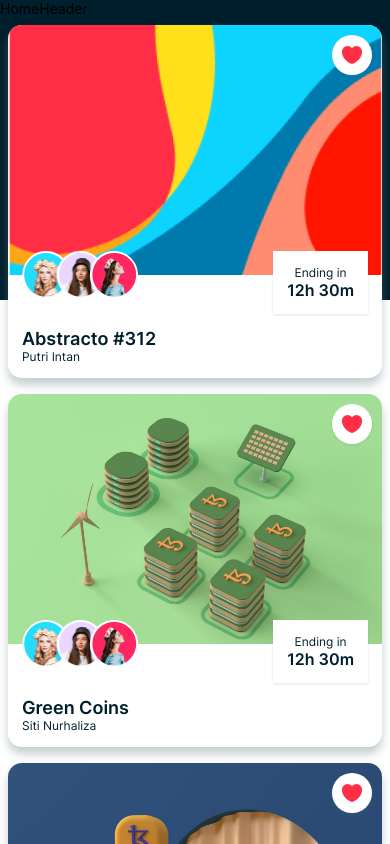
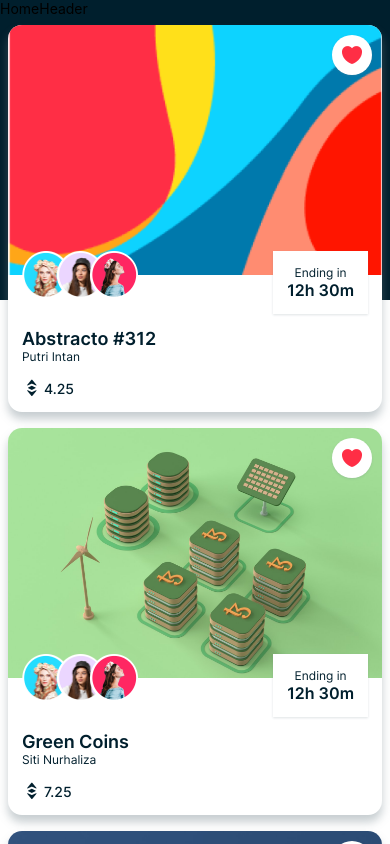
Before and after one commit to tbanj/nft_marketplace, a React Native app: screen /Home in a window 390 px wide. Shown: the top 844 px of the page. Built offline with nearby package versions, Linux system fonts and the light colour scheme.

Commit message:
nftcard implemented with image

```diff
--- a/components/NFTCard.js
+++ b/components/NFTCard.js
@@ -37,8 +37,13 @@
           <NFTTitle title={data.name} subTitle={data.creator} titleSize={SIZES.large} subTitleSize={SIZES.small}/>
 
           <View style={{
-            marginTop:SIZES.small.font,
-          }}></View>
+            marginTop:SIZES.font,
+            flexDirection: 'row',
+            justifyContent:'space-between',
+            alignItems: 'center',
+          }}>
+            <EthPrice price={data.price}/>
+          </View>
         </View>
     </View>
   )
--- a/components/SubInfo.js
+++ b/components/SubInfo.js
@@ -19,10 +19,15 @@
 }
 
 
-export const EthPrice = () => {
+export const EthPrice = ({ price}) => {
     return (
-      <View>
-        <Text>EthPrice</Text>
+      <View style={{ flexDirection: 'row', alignItems: 'center'}}>
+        <Image
+          source={assets.eth}
+          resizeMode={'contain'}
+          style={{ width: 20, height: 20, marginRight: 2 }}
+        />
+        <Text style={{ fontFamily: FONTS.medium, fontSize: SIZES.font, color: COLORS.primary}}>{price}</Text>
       </View>
 
     )
```
